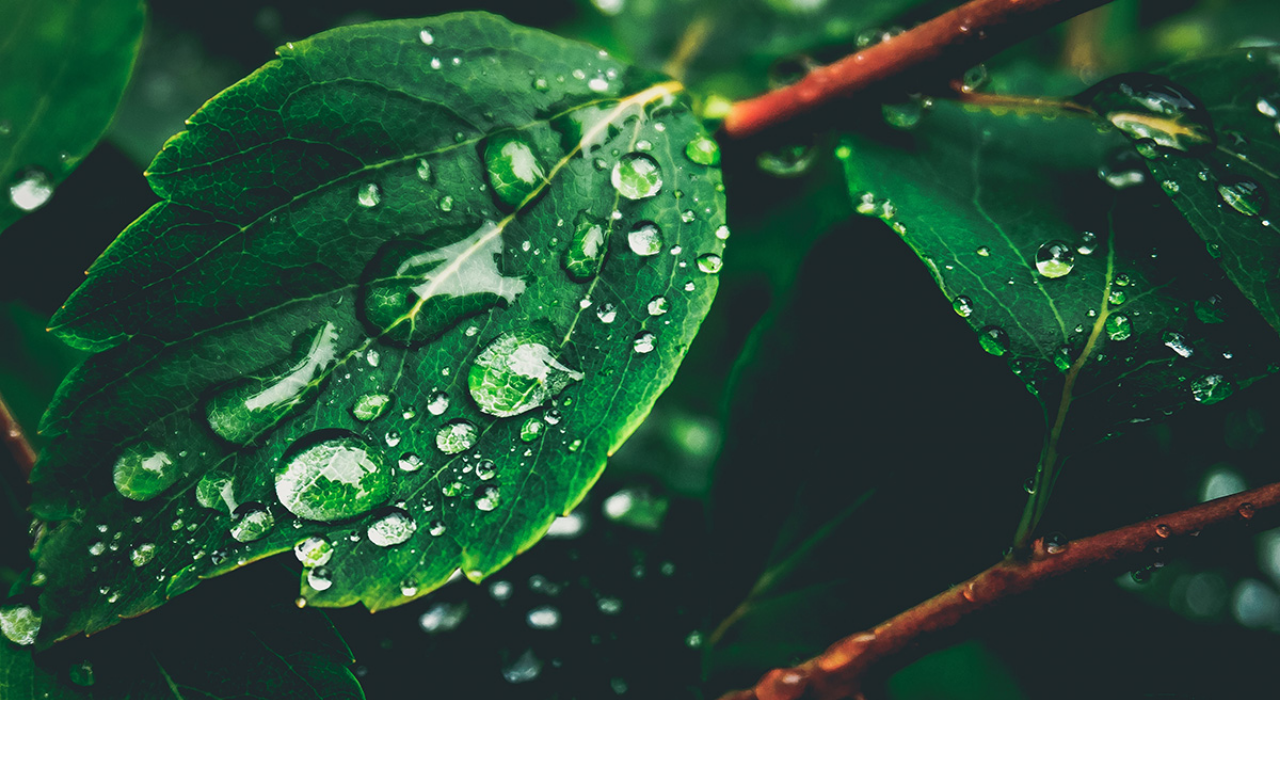
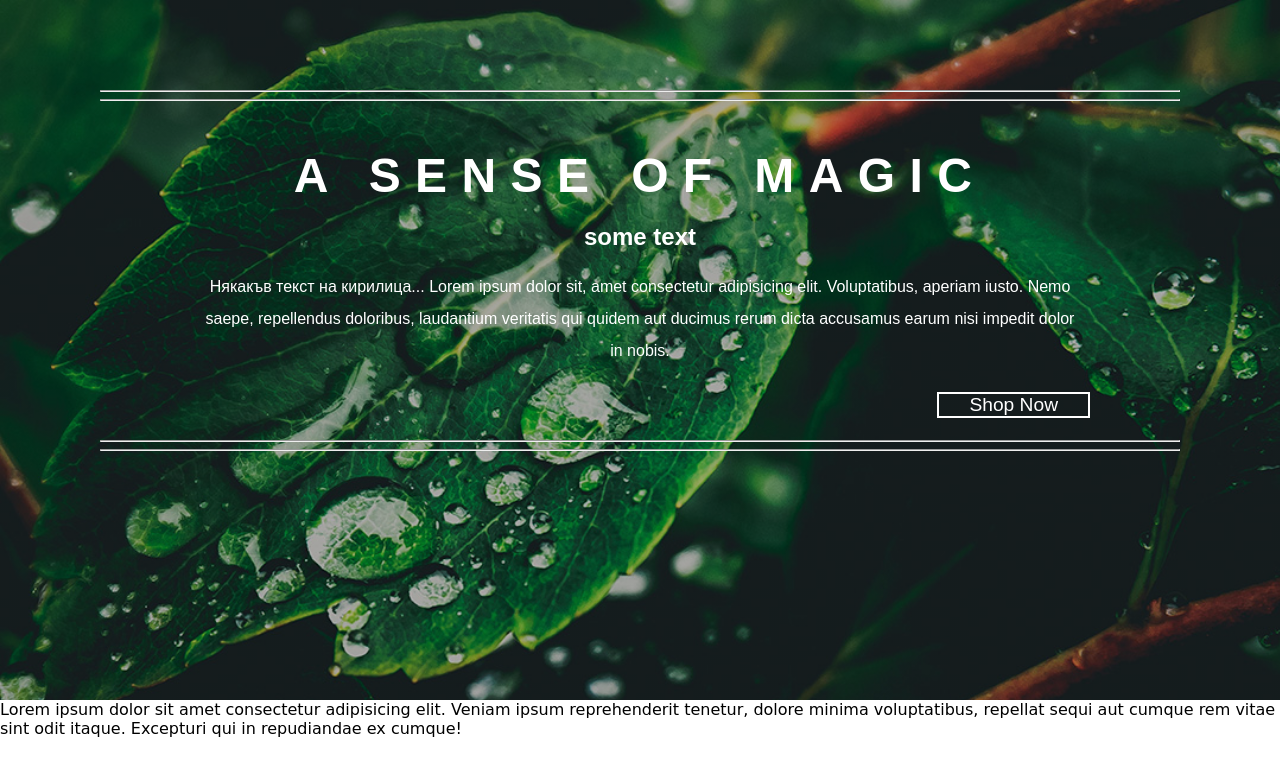
Before and after one commit to vilislavivanov91/a-sense-of-magic, a plain HTML site: page index.html in a window 1280 px wide. Drawn offline with Linux system fonts and the light colour scheme; a web font is replaced by a local one.

Commit message:
header with background image and some text

```diff
--- a/index.html
+++ b/index.html
@@ -1,17 +1,38 @@
 <!DOCTYPE html>
 <html lang="en">
+
 <head>
     <meta charset="UTF-8">
     <meta name="viewport" content="width=device-width, initial-scale=1.0">
     <meta http-equiv="X-UA-Compatible" content="ie=edge">
+<link href="https://fonts.googleapis.com/css?family=Muli" rel="stylesheet">
     <link rel="stylesheet" href="style.css">
     <title>A Sense Of Magic</title>
 </head>
+
 <body>
     <header>
         <div class="image-header">
+            <div class="header-text-wrapper">
+                <hr>
+                <hr>
+                <div class="header-text">
+                    <h1>A Sense Of Magic</h1>
+                    <h2>some text</h2>
+                    <p>
+                        Някакъв текст на кирилица... Lorem ipsum dolor sit, amet consectetur adipisicing elit. Voluptatibus, aperiam iusto. Nemo saepe, repellendus doloribus, laudantium veritatis qui quidem aut ducimus rerum dicta accusamus earum nisi impedit dolor in nobis.
+                    </p>
+                    <a href="#">Shop Now</a>
+                </div>
+                <hr>
+                <hr>
+            </div>
+        </div>
 
-        </div>
     </header>
+
+    <div>Lorem ipsum dolor sit amet consectetur adipisicing elit. Veniam ipsum reprehenderit tenetur, dolore minima voluptatibus,
+        repellat sequi aut cumque rem vitae sint odit itaque. Excepturi qui in repudiandae ex cumque!</div>
 </body>
+
 </html>
--- a/style.css
+++ b/style.css
@@ -2,6 +2,8 @@
 
 body {
     margin: 0;
+    font-family: 'Indie Flower',
+    cursive;
 }
 
 /*@_@_@_@ END OF COMMON @_@_@_@*/
@@ -13,10 +15,98 @@ body {
 
 .image-header{
     width: 100%;
-    height: 700px;
-    background-image: url("Images/david-von-diemar-newsize-unsplash.jpg");
+    min-height: 700px;
+    background: linear-gradient(rgba(0, 0, 0, .3), rgba(0, 0, 0, .3)),
+    url("Images/david-von-diemar-newsize-unsplash.jpg");
     background-repeat: no-repeat;
     background-size: cover;
+    background-attachment: fixed;
+    display: inline-block;
+
+}
+
+.header-text-wrapper {
+    font-family: 'Muli', sans-serif;
+    margin: 90px 100px;
+    /* height: 300px; */
+}
+
+.header-text {
+    margin: 0;
+    color: white;
+    display: flex;
+    flex-direction: column;
+    text-align: center;
+    justify-content: space-evenly;
+}
+
+.header-text-wrapper hr {
+    margin: 7px auto;
+}
+
+.header-text-wrapper hr:last-of-type {
+    margin-top: 0;
+}
+
+.header-text-wrapper hr:first-of-type {
+    margin-bottom: 0;
+}
+
+.header-text h1 {
+    font-size: 3em;
+    letter-spacing: .3em;
+    text-transform: uppercase;
+    margin-top: 40px;
+    margin-bottom: 0;
+}
+
+.header-text p {
+    margin: 0 100px;
+    margin-top: 3   0px;
+    line-height: 200%;
+}
+
+.header-text a {
+    font-size: 1.2em;
+    align-self: flex-end;
+    margin: 25px 90px 15px auto;
+    padding: 0 30px;
+    text-decoration: none;
+    color: white;
+    border: 2px solid white;
+    transition: all .3s ease;
+}
+
+.header-text a:hover {
+    color: black;
+    background-color: white;
+    cursor: pointer;
+}
+
+@media (max-width: 900px) {
+    .header-text-wrapper {
+        margin: 90px 50px;
+    }
+}
+
+@media (max-width: 550px) {
+    .header-text-wrapper {
+        margin: 50px 0 0 0;
+    }
+
+    .header-text h1 {
+        display: inline-block;
+        margin: 0;
+    }
+
+    .header-text p {
+        margin: 0;
+    }
+
+
+    .header-text a {
+        margin-right: 20px;
+    }
 }
 
 /*@_@_@_@ END OF HEADER @_@_@_@*/
```
